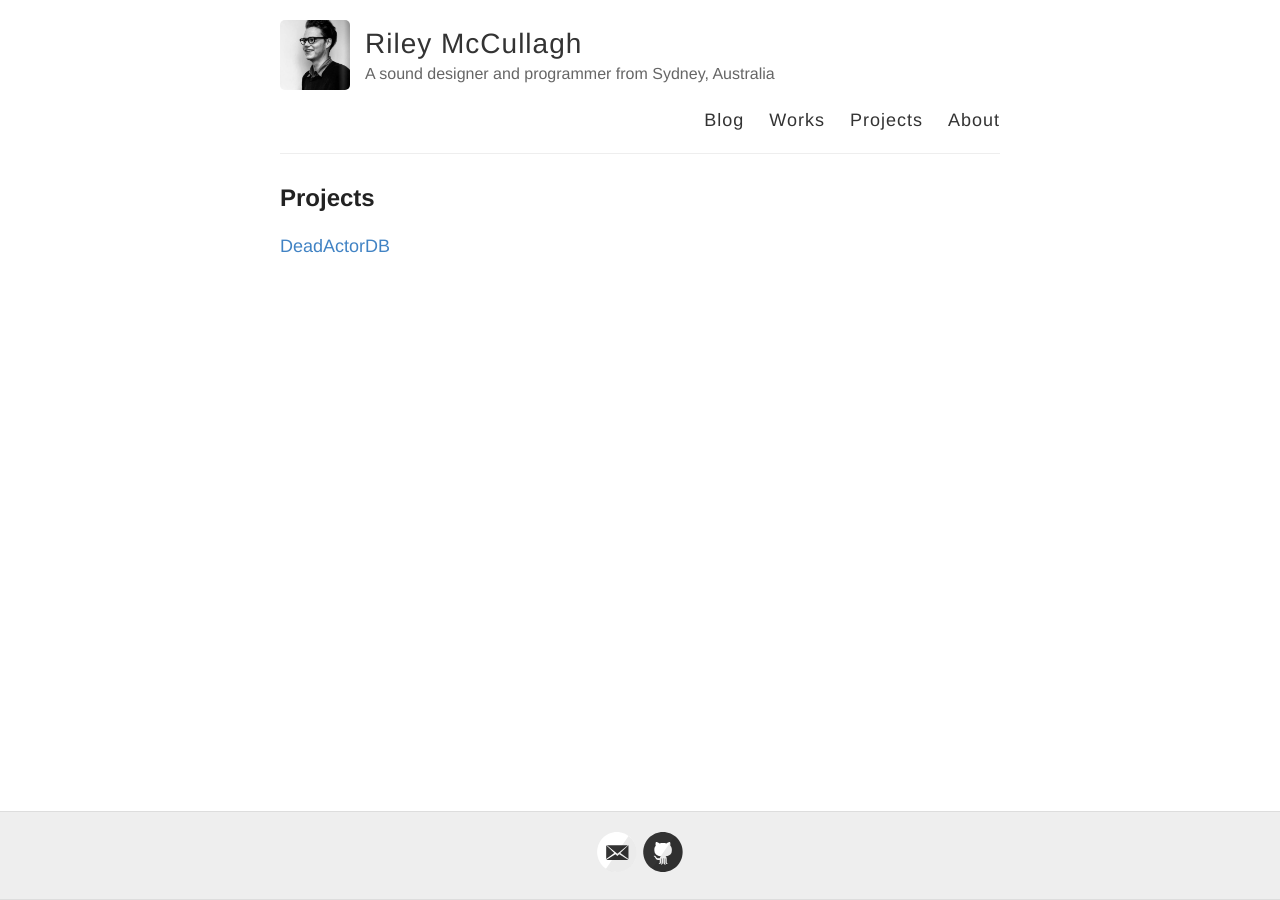
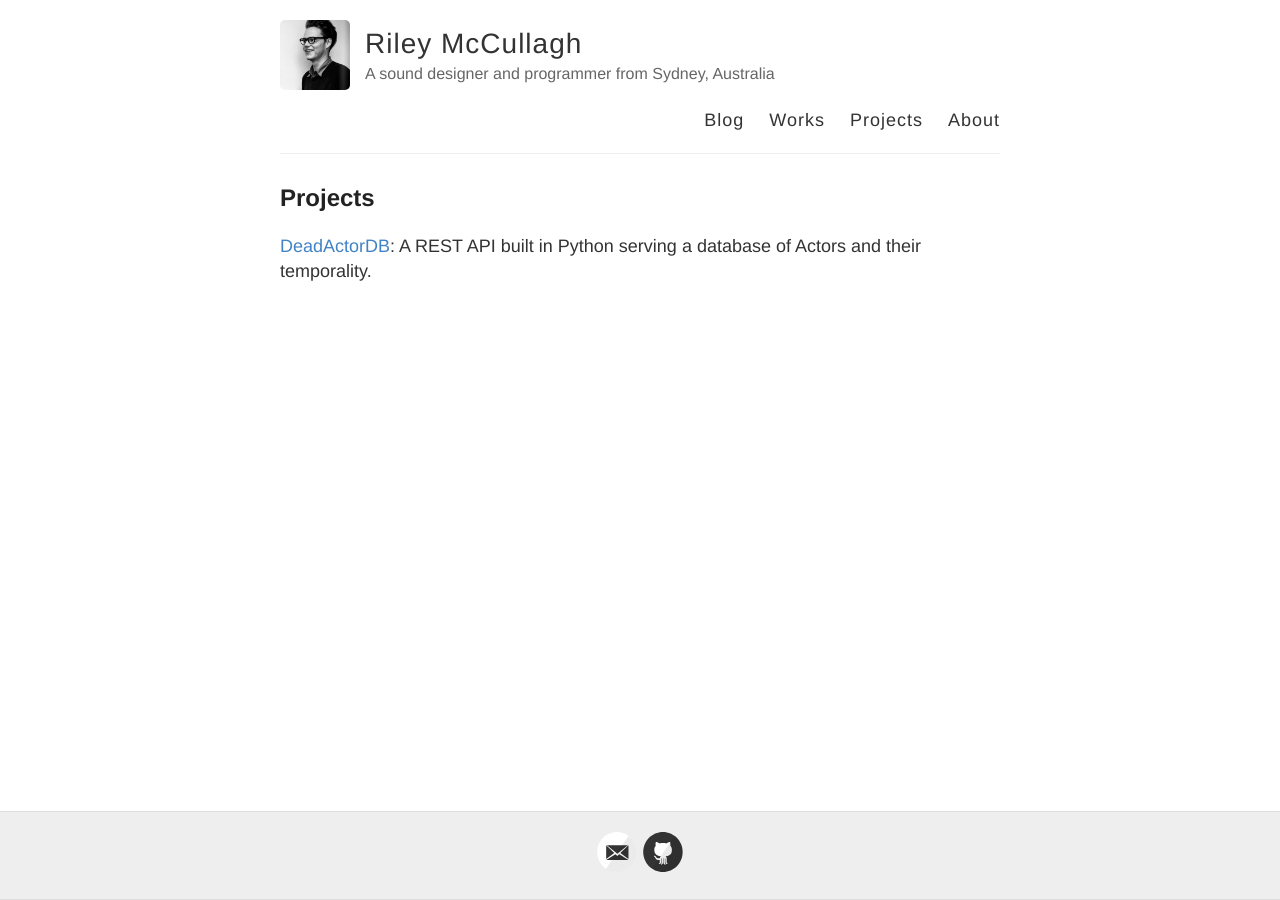
Before and after one commit to rileymccullagh/portfolio, a Jekyll site: the page built from docs/projects.md, in a window 1280 px wide. Built offline with Jekyll 4.4.1, drawn with Linux system fonts in a browser that asks for light colours.

Commit message:
created link in projects

```diff
--- a/docs/projects.md
+++ b/docs/projects.md
@@ -4,4 +4,4 @@ title: Projects
 permalink: /projects/
 ---
 
-[DeadActorDB](/DeadActorDB)
+[DeadActorDB](/DeadActorDB): A REST API built in Python serving a database of Actors and their temporality.
```
